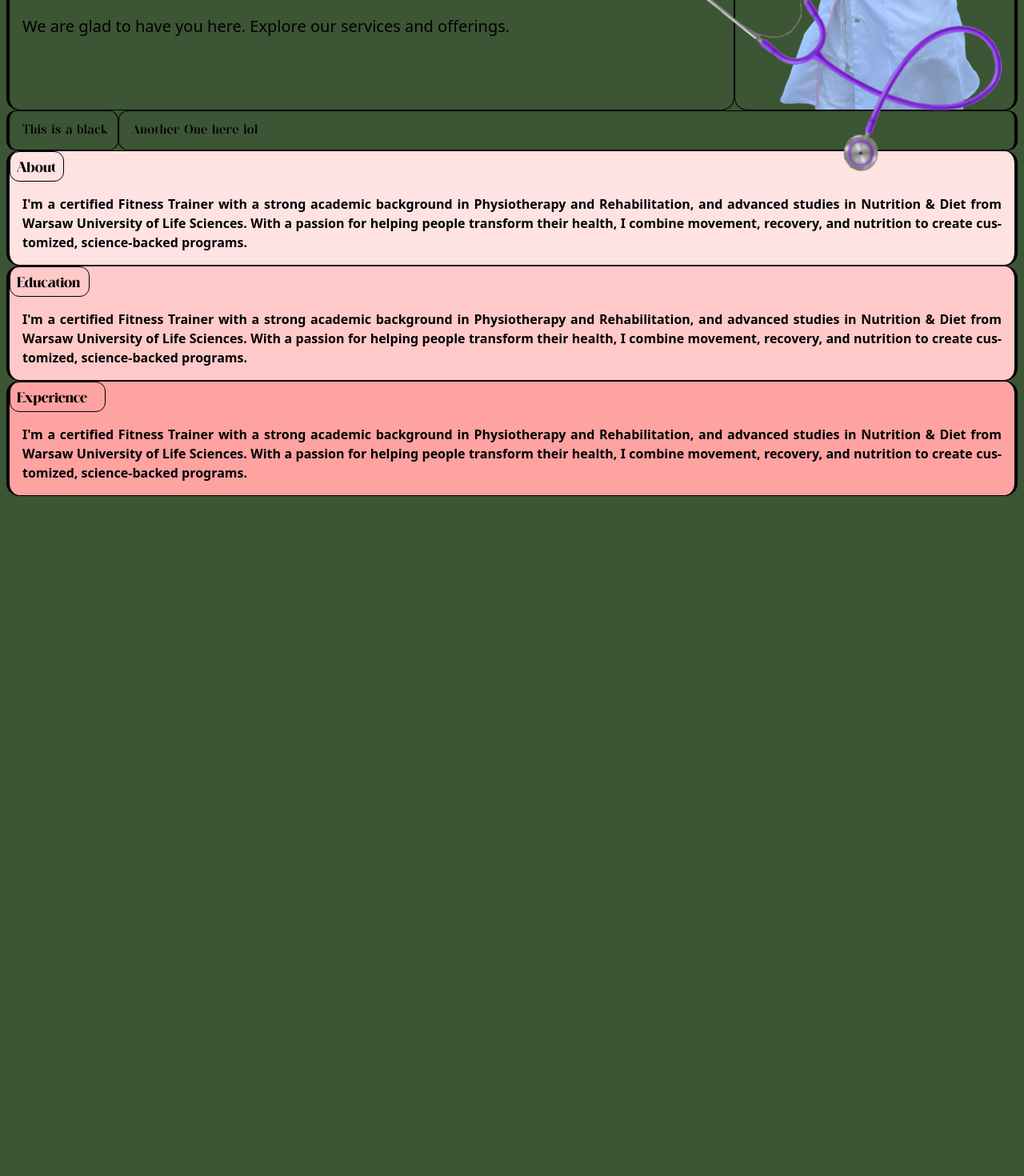
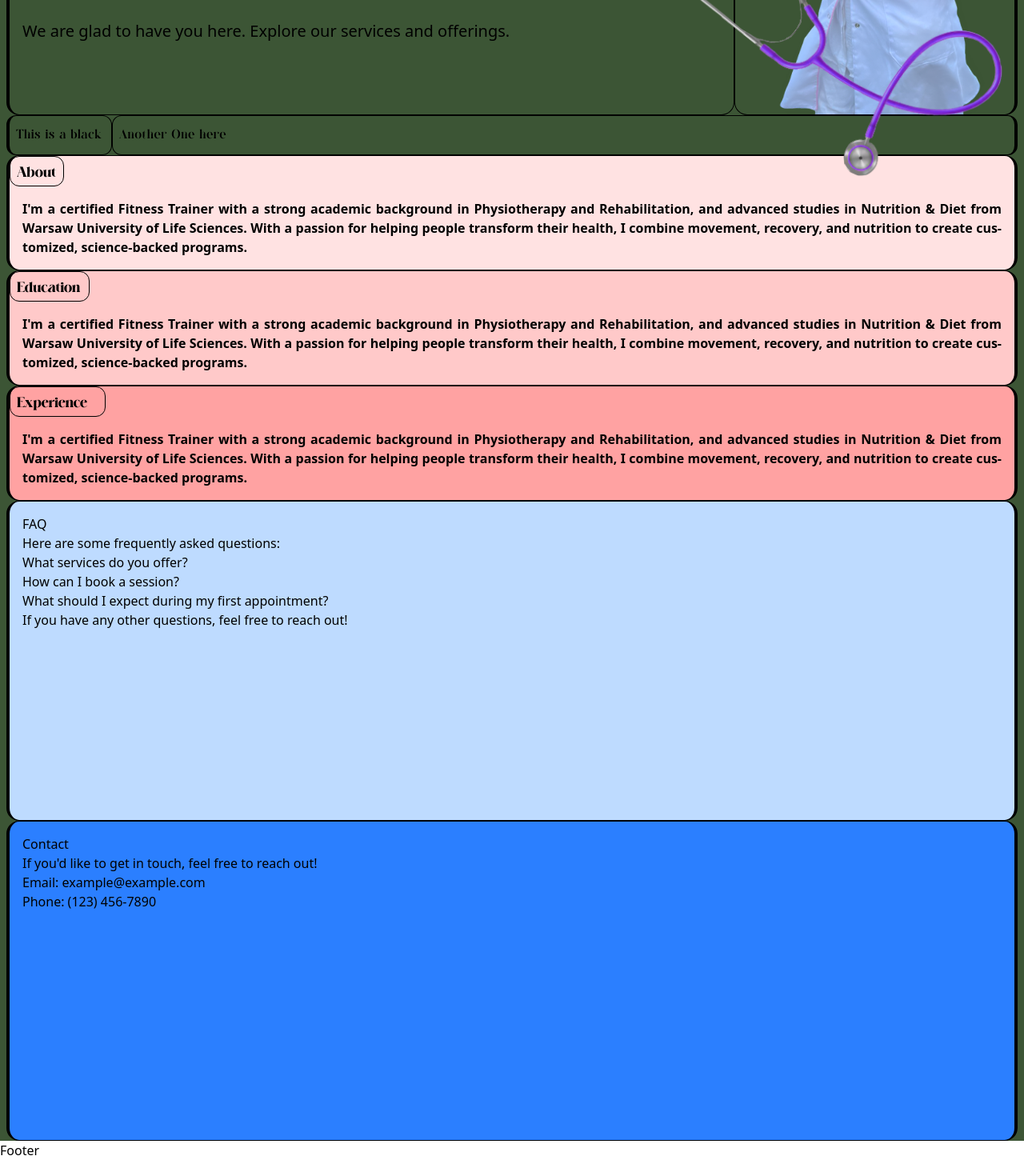
Before and after one commit to haithamexe/hajer-alkanani, a React (Vite) app: page / in a window 1280 px wide. Shown: the part 440-1910 px from the top of the page at 80% size. Built offline with nearby package versions, Linux system fonts and the light colour scheme.

Commit message:
added contact and FAQ sections

```diff
--- a/src/components/Header.jsx
+++ b/src/components/Header.jsx
@@ -5,20 +5,20 @@ const Header = () => {
   return (
     <div className="fixed top-0 left-0  w-[100%] z-100 bg-green-500 rounded-b-3xl">
       <nav className="border-4 border-b-1 rounded-2xl m-2 mb-0">
-        <ul className="flex items-center px-4 py-3 gap-4 md:gap-8">
-          <li className="hover:text-green-100 text-[0.9rem]  font-semibold md:text-xl">
+        <ul className="flex items-center px-4 py-3 gap-3 md:gap-8">
+          <li className="hover:text-green-100 text-[0.8rem]  font-semibold md:text-xl">
             <Link to="#home">HOME</Link>
           </li>
-          <li className="hover:text-green-100 text-[0.9rem] font-semibold md:text-xl">
+          <li className="hover:text-green-100 text-[0.8rem] font-semibold md:text-xl">
             <Link to="#about">ABOUT</Link>
           </li>
-          <li className="hover:text-green-100 text-[0.9rem]  font-semibold md:text-xl">
+          {/* <li className="hover:text-green-100 text-[0.8rem]  font-semibold md:text-xl">
             <Link to="#services">SERVICES</Link>
-          </li>
-          <li className="hover:text-green-100 text-[0.9rem]  font-semibold md:text-xl">
+          </li> */}
+          <li className="hover:text-green-100 text-[0.8rem]  font-semibold md:text-xl">
             <Link to="#faq">FAQ</Link>
           </li>
-          <li className="hover:text-green-100 text-[0.9rem] font-semibold md:text-xl">
+          <li className="hover:text-green-100 text-[0.8rem] font-semibold md:text-xl">
             <Link to="#contact">CONTACT</Link>
           </li>
         </ul>
--- a/src/components/Layout.jsx
+++ b/src/components/Layout.jsx
@@ -7,7 +7,7 @@ const Layout = () => {
   return (
     <>
       <Header />
-      <div className="bg-green-500 p-2 pt-14.5">
+      <div className="bg-green-500 p-2 pt-14 md:pt-16 pb-0">
         <Outlet />
       </div>
       <Footer />
--- a/src/pages/Home.jsx
+++ b/src/pages/Home.jsx
@@ -280,10 +280,11 @@ const Home = () => {
   const [isSticky, setIsSticky] = useState(false);
   const sentinelRef = useRef(null);
   const stickyContainerRef = useRef(null);
+  const [isMobile, setIsMobile] = useState(false);
 
   // Adjust these values based on your header height and desired offset
   const headerHeight = 900;
-  const stickyOffset = 59;
+  const stickyOffset = isMobile ? 56 : 65;
 
   useEffect(() => {
     const sentinel = sentinelRef.current;
@@ -307,6 +308,19 @@ const Home = () => {
       observer.disconnect();
     };
   }, [headerHeight, stickyOffset]);
+
+  useEffect(() => {
+    const handleResize = () => {
+      setIsMobile(window.innerWidth < 768);
+    };
+
+    window.addEventListener("resize", handleResize);
+    handleResize(); // Check on initial load
+
+    return () => {
+      window.removeEventListener("resize", handleResize);
+    };
+  }, []);
 
   return (
     <div className="bg-green-500 w-full">
@@ -336,7 +350,7 @@ const Home = () => {
 
         <div className="w-[65%] md:w-[70%] lg:w-[77%] border-4 rounded-2xl p-4 border-y-1 border-r-1">
           <motion.h1
-            className="text-[3.2rem] leading-12 font-bold mb-4 font-arniya w-[20%]
+            className="text-[3rem] leading-12 font-bold mb-4 font-arniya w-[20%]
             md:text-[8rem] md:mb-6 md:leading-none
             lg:text-[11rem] lg:mb-8 lg:leading-none
             z-10 relative"
@@ -407,8 +421,8 @@ const Home = () => {
             initial={{ opacity: 0, x: -10 }}
             animate={{ opacity: 1, x: 0 }}
             transition={{ duration: 0.4, ease: "easeInOut" }}
-            className="text-black font-bold text-1xl font-runiga border-black
-              border-1 border-l-4 rounded-xl p-3 pl-4"
+            className="text-black font-bold text-md font-runiga border-black
+              border-1 border-l-4 rounded-xl p-3 pl-2"
           >
             This is a black
           </motion.p>
@@ -416,16 +430,16 @@ const Home = () => {
             initial={{ opacity: 0, x: 20 }}
             animate={{ opacity: 1, x: 0 }}
             transition={{ duration: 0.3, ease: "easeInOut", delay: 0.4 }}
-            className="text-black font-bold text-1xl font-runiga
-              border-1 border-r-4 rounded-xl p-3 pl-4 flex-1"
+            className="text-black font-bold text-md font-runiga
+              border-1 border-r-4 rounded-xl p-3 pl-2 flex-1"
           >
-            Another One here lol
+            Another One here
           </motion.p>
         </div>
       </section>
 
       {/* FIXED STICKY SECTION */}
-      <div className="relative">
+      <section className="relative">
         {/* Sentinel - invisible trigger element */}
         <div
           ref={sentinelRef}
@@ -436,7 +450,7 @@ const Home = () => {
         {/* Sticky Container */}
         <div
           ref={stickyContainerRef}
-          className="min-h-[200vh]" // Ensure enough height for scrolling
+          className="" // Ensure enough height for scrolling
         >
           {/* About Section */}
           <div
@@ -504,7 +518,7 @@ const Home = () => {
 
           {/* Experience Section */}
           <div
-            className={`bg-red-300 rounded-2xl border-4 border-y-1 mb-4 transition-all duration-300 ${
+            className={`bg-red-300 rounded-2xl border-4 border-y-1  transition-all duration-300 ${
               isSticky ? "sticky" : "relative"
             }`}
             style={isSticky ? { top: `${stickyOffset + 90}px` } : {}}
@@ -534,7 +548,25 @@ const Home = () => {
             </motion.p>
           </div>
         </div>
-      </div>
+      </section>
+      <section className="bg-blue-200 rounded-2xl border-4 border-y-1 p-4 h-[50vh]">
+        <h2>FAQ</h2>
+        <p>Here are some frequently asked questions:</p>
+        <ul>
+          <li>What services do you offer?</li>
+          <li>How can I book a session?</li>
+          <li>What should I expect during my first appointment?</li>
+        </ul>
+        <p>If you have any other questions, feel free to reach out!</p>
+      </section>
+      <section className="bg-blue-500 rounded-2xl border-4 border-y-1 p-4 h-[50vh]">
+        <h1>Contact</h1>
+        <p>If you'd like to get in touch, feel free to reach out!</p>
+        <ul>
+          <li>Email: example@example.com</li>
+          <li>Phone: (123) 456-7890</li>
+        </ul>
+      </section>
     </div>
   );
 };
```
